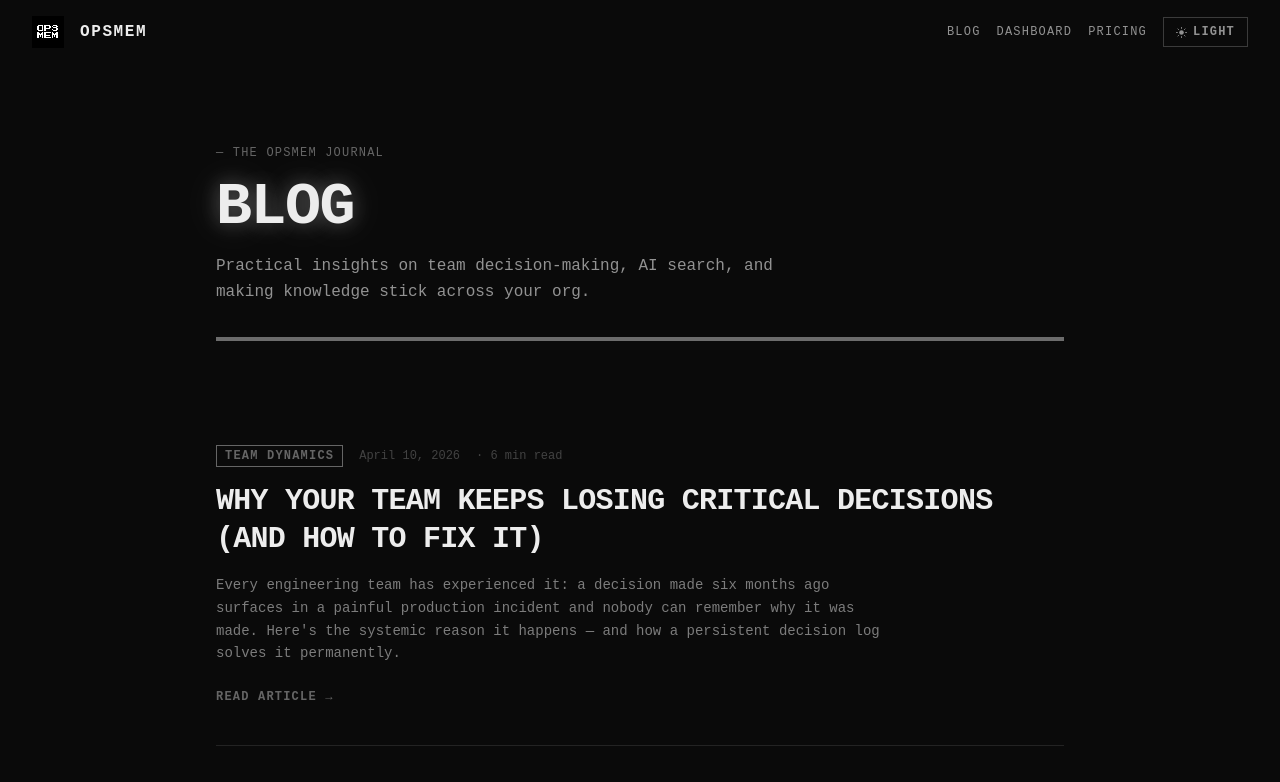
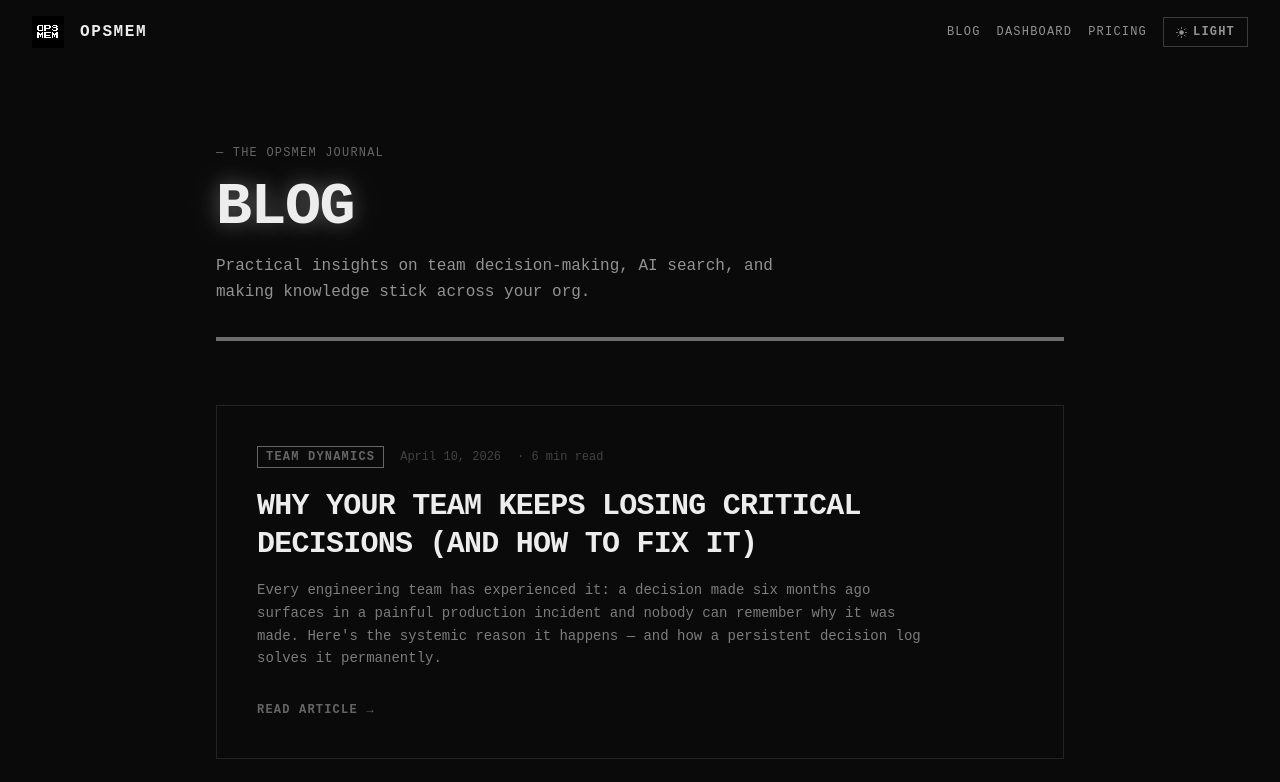
Before and after one commit to dovisvai/opsmem-mvp, a Next.js app: page /blog in a window 1280 px wide. Shown: the top 782 px of the page. Built offline with nearby package versions, Linux system fonts and the light colour scheme.

Commit message:
Blog cards css update

```diff
--- a/src/app/blog/page.tsx
+++ b/src/app/blog/page.tsx
@@ -61,11 +61,11 @@ export default function BlogPage() {
         </div>
 
         {/* Post List */}
-        <div className="space-y-0">
-          {posts.map((post, i) => (
+        <div className="space-y-6">
+          {posts.map((post) => (
             <Link key={post.slug} href={`/blog/${post.slug}`} className="block group">
-              <article className="py-10 border-b th-border-soft glow-card transition-all">
-                <div className="flex items-center gap-4 mb-4">
+              <article className="p-8 md:p-10 border th-border-soft glow-card transition-all">
+                <div className="flex items-center gap-4 mb-5">
                   <span className="text-xs font-black tracking-widest border border-foreground/30 px-2 py-0.5 th-text-dimmer group-hover:border-foreground/60 transition-colors">
                     {post.tag}
                   </span>
@@ -78,7 +78,7 @@ export default function BlogPage() {
                 <p className="th-text-dim text-sm leading-relaxed max-w-2xl">
                   {post.excerpt}
                 </p>
-                <div className="mt-6 text-xs font-black tracking-widest th-text-dimmer group-hover:text-foreground transition-colors uppercase">
+                <div className="mt-8 text-xs font-black tracking-widest th-text-dimmer group-hover:text-foreground transition-colors uppercase">
                   READ ARTICLE →
                 </div>
               </article>
```
